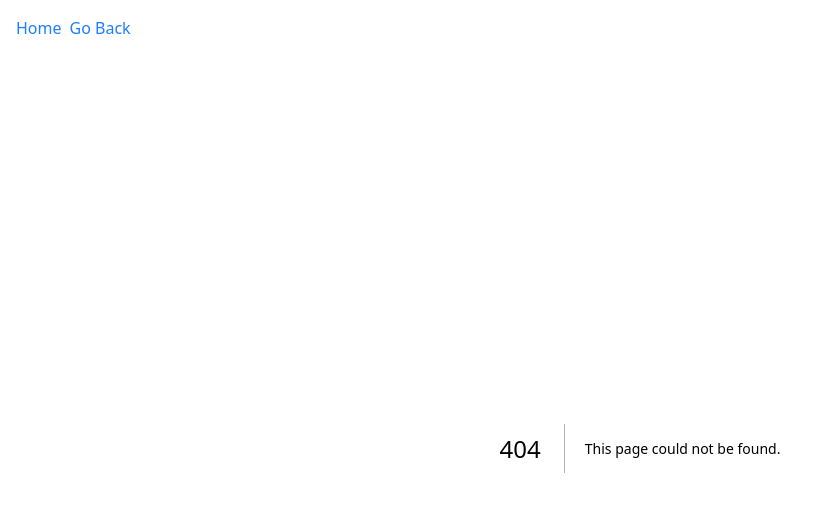
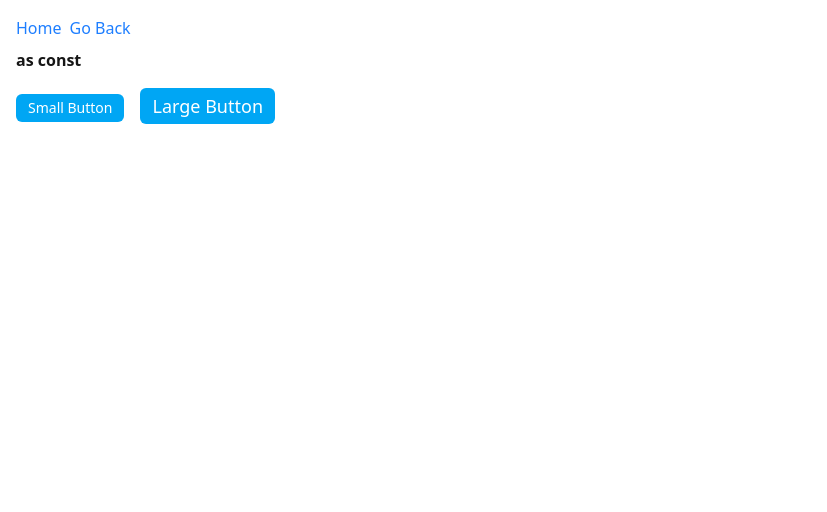
Before and after one commit to emanuelefavero/react-typescript, a Next.js app: page /as-const in a window 1280 px wide. Before the commit this address had no page. Shown: the top 512 px of the page, without its empty margins (0-827 px from the left). Built offline with nearby package versions, Linux system fonts and the light colour scheme.

Commit message:
feat: add /as-const

```diff
--- /dev/null
+++ b/src/app/as-const/Button.tsx
@@ -0,0 +1,41 @@
+import { cn } from '@/lib/utils'
+
+const variants = {
+  primary: /*tw*/ 'bg-sky-500 hover:bg-sky-600',
+  secondary: /*tw*/ 'bg-neutral-500 hover:bg-neutral-600',
+} as const // * makes object readonly and its properties literal types
+type Variant = keyof typeof variants
+
+const sizes = {
+  sm: /*tw*/ 'text-sm',
+  md: /*tw*/ 'text-base',
+  lg: /*tw*/ 'text-lg',
+} as const
+type Size = keyof typeof sizes
+
+type Props = React.ComponentPropsWithRef<'button'> & {
+  variant?: Variant
+  size?: Size
+}
+
+export default function Button({
+  children,
+  className,
+  variant = 'primary',
+  size = 'md',
+  ...props
+}: Props) {
+  return (
+    <button
+      className={cn(
+        'cursor-pointer rounded-md px-3 py-1 text-white transition duration-200 active:scale-95',
+        variants[variant],
+        sizes[size],
+        className,
+      )}
+      {...props}
+    >
+      {children}
+    </button>
+  )
+}
--- /dev/null
+++ b/src/app/as-const/page.tsx
@@ -0,0 +1,14 @@
+import Button from './Button'
+
+export default function Page() {
+  return (
+    <>
+      <h1>as const</h1>
+
+      <Button size='sm'>Small Button</Button>
+      <Button size='lg' className='m-4'>
+        Large Button
+      </Button>
+    </>
+  )
+}
--- a/src/app/page.tsx
+++ b/src/app/page.tsx
@@ -84,6 +84,9 @@ export default function Home() {
         <li>
           <Link href='/keyof-typeof'>keyof typeof</Link>
         </li>
+        <li>
+          <Link href='/as-const'>as const</Link>
+        </li>
       </ul>
     </>
   )
```
